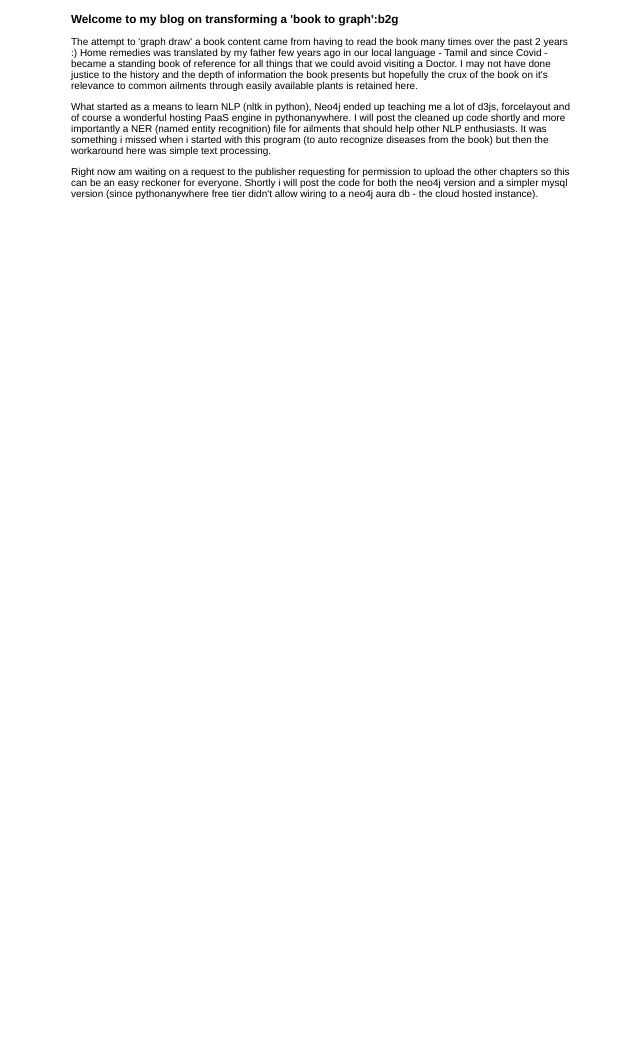
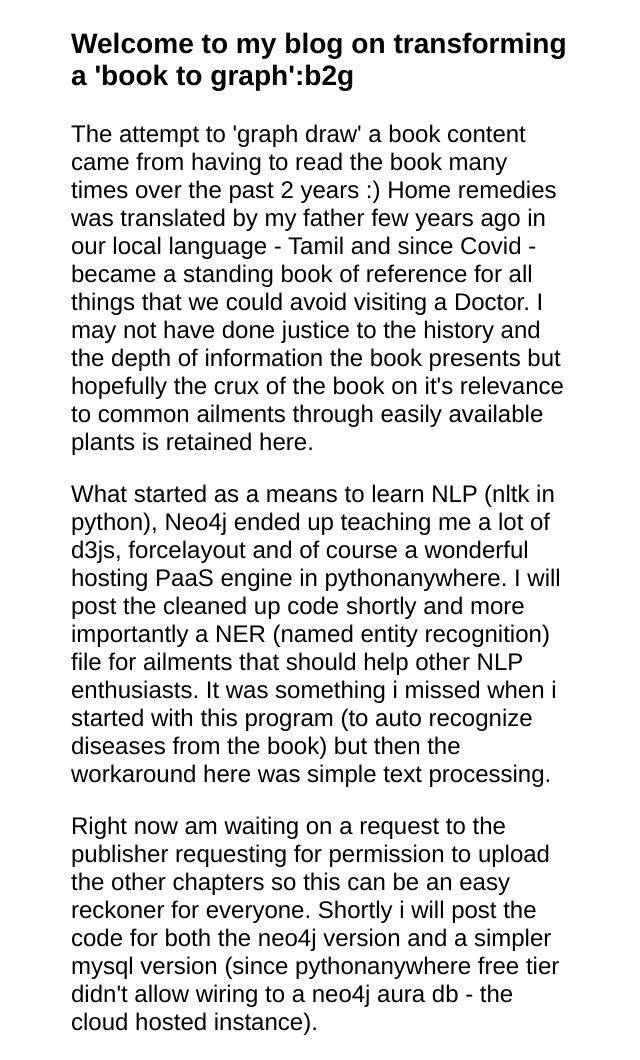
Before and after one commit to sganesh07/b2g, a Jekyll site: the page index.html, which Jekyll copies as it is, in a window 1280 px wide. Shown: the whole page, without its empty margins (319-959 px from the left). Built offline with Jekyll 4.4.1, drawn with Linux system fonts in a browser that asks for light colours; before the commit the page ends 900 px from its top, so only the background shows below that.

Commit message:
Update index.html

```diff
--- a/index.html
+++ b/index.html
@@ -7,7 +7,7 @@
 }
 
 body {
-    font-family: 'Helvetica';font-size: 10px;
+    font-family: 'Helvetica';font-size: 24px;
 }
 </style>
 </head>
```
